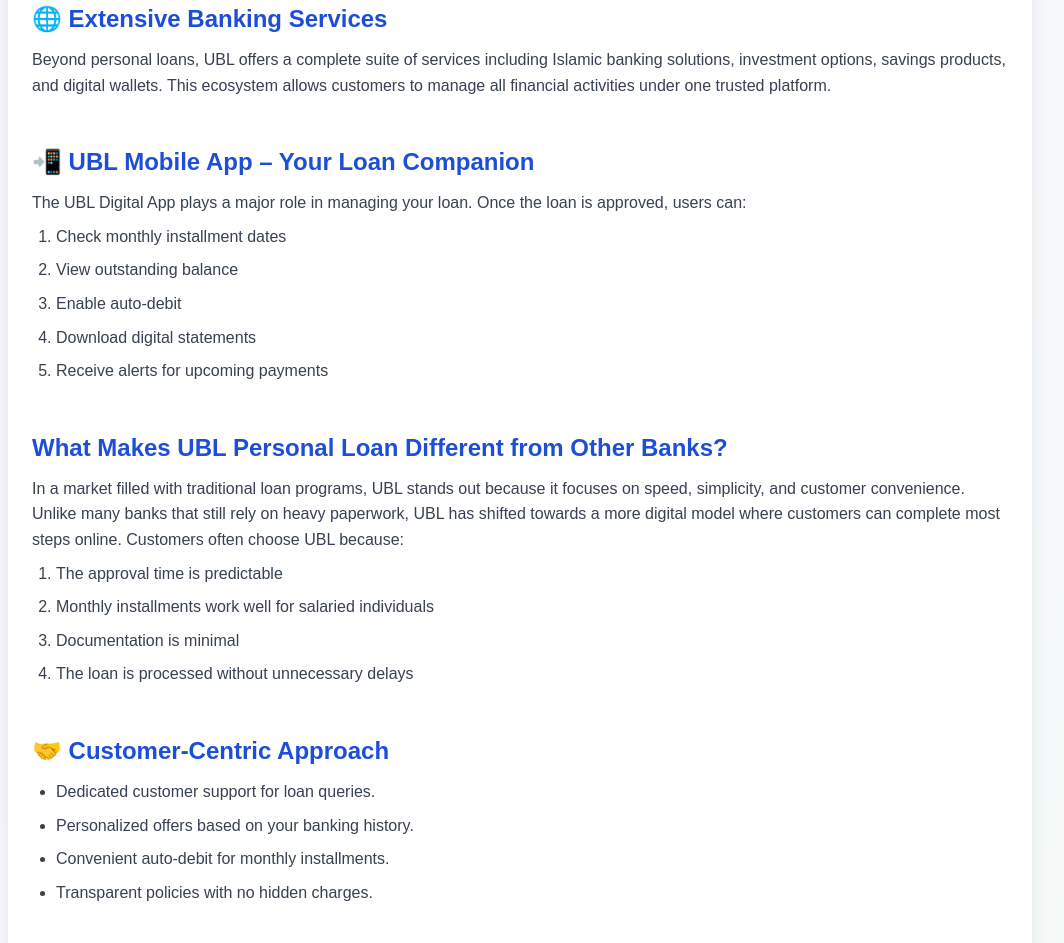
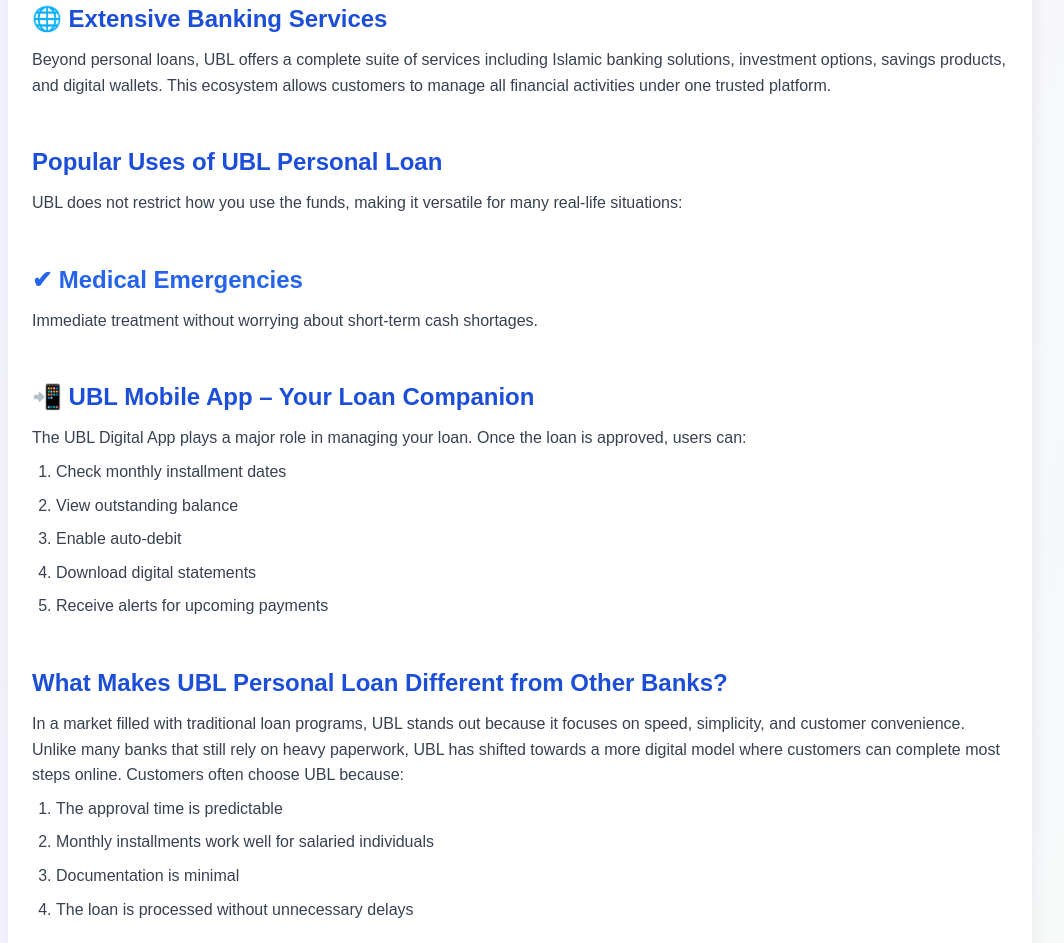
Before and after one commit to Hafsa158202/loan-calculator-pakistan, a plain HTML site: page ubl_personal_loan.html in a window 1280 px wide. Shown: the part 1568-2511 px from the top of the page, without its empty margins (120-1184 px from the left). Drawn offline with nearby package versions, Linux system fonts and the light colour scheme.

Commit message:
Update ubl_personal_loan.html

```diff
--- a/ubl_personal_loan.html
+++ b/ubl_personal_loan.html
@@ -219,6 +219,18 @@
       </p>
     </section>
     <section>
+      <h2 class="text-2xl font-bold mb-3 text-blue-700">Popular Uses of UBL Personal Loan</h2>
+      <p>
+UBL does not restrict how you use the funds, making it versatile for many real-life situations:
+      </p>
+</section>
+    <section>
+      <h2 class="text-2xl font-bold mb-3 text-blue-600">✔ Medical Emergencies</h2>
+      <p>
+Immediate treatment without worrying about short-term cash shortages.
+      </p>
+    </section>
+    <section>
       <h2 class="text-2xl font-bold mb-3 text-blue-700">📲 UBL Mobile App – Your Loan Companion</h2>
       <p>
 The UBL Digital App plays a major role in managing your loan. Once the loan is approved, users can:
```
